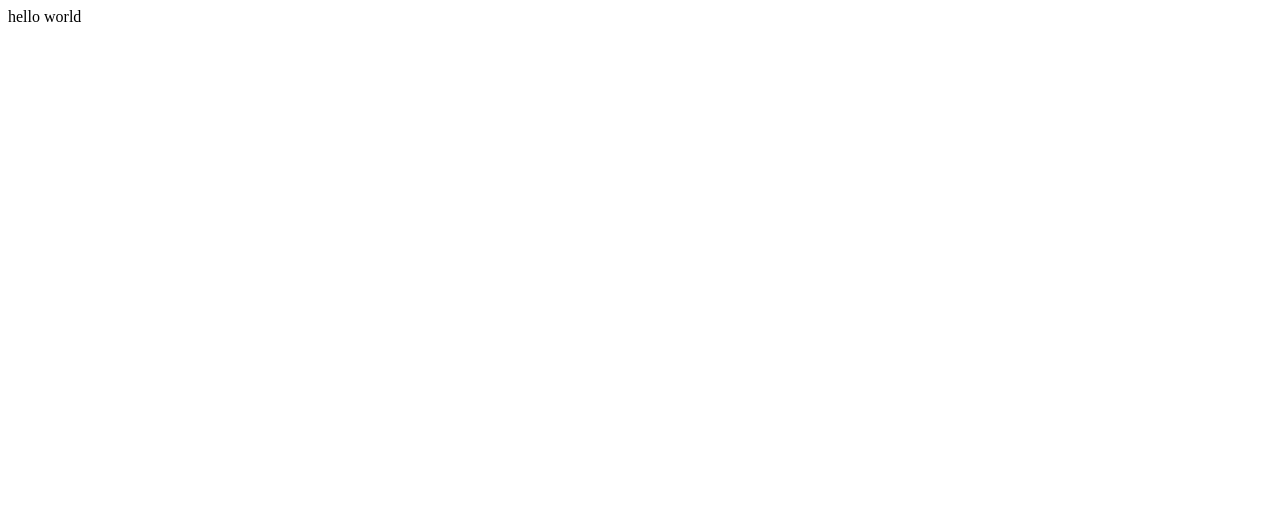
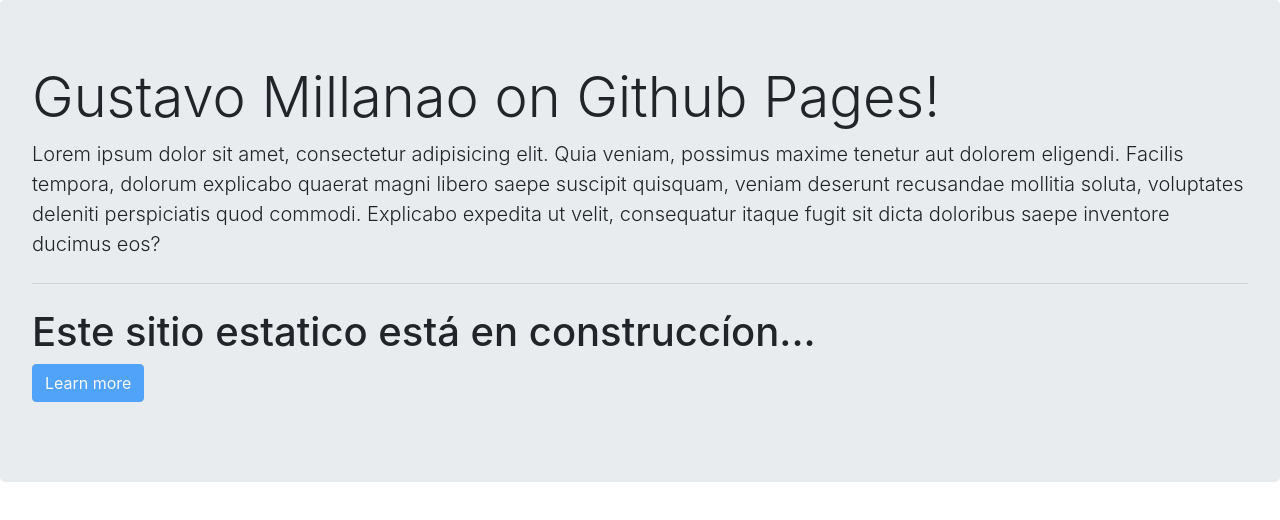
Before and after one commit to Gustavz7/Gustavz7.github.io, a plain HTML site: page index.html in a window 1280 px wide. Drawn offline with nearby package versions, Linux system fonts and the light colour scheme.

Commit message:
Actualizacion del sitio: En contruccion...

```diff
--- a/index.html
+++ b/index.html
@@ -1 +1,33 @@
-hello world
+<!doctype html>
+<html lang="en">
+  <head>
+    <!-- Required meta tags -->
+    <meta charset="utf-8">
+    <meta name="viewport" content="width=device-width, initial-scale=1, shrink-to-fit=no">
+
+    <!-- Bootstrap CSS -->
+    <link rel="stylesheet" href="https://maxcdn.bootstrapcdn.com/bootstrap/4.0.0/css/bootstrap.min.css" integrity="sha384-Gn5384xqQ1aoWXA+058RXPxPg6fy4IWvTNh0E263XmFcJlSAwiGgFAW/dAiS6JXm" crossorigin="anonymous">
+
+    <title>Hello, world!</title>
+  </head>
+  <body>
+
+    <div class="jumbotron">
+        <h1 class="display-4">Gustavo Millanao on Github Pages!</h1>
+        <p class="lead">
+            Lorem ipsum dolor sit amet, consectetur adipisicing elit. Quia veniam, possimus maxime tenetur aut dolorem eligendi. Facilis tempora, dolorum explicabo quaerat magni libero saepe suscipit quisquam, veniam deserunt recusandae mollitia soluta, voluptates deleniti perspiciatis quod commodi. Explicabo expedita ut velit, consequatur itaque fugit sit dicta doloribus saepe inventore ducimus eos?
+        </p>
+        <hr class="my-4">
+        <h1>Este sitio estatico está en construccíon...</h1>
+        <p class="lead">
+          <button class="btn btn-primary" href="#" disabled>Learn more</button>
+        </p>
+      </div>
+
+    <!-- Optional JavaScript -->
+    <!-- jQuery first, then Popper.js, then Bootstrap JS -->
+    <script src="https://code.jquery.com/jquery-3.2.1.slim.min.js" integrity="sha384-KJ3o2DKtIkvYIK3UENzmM7KCkRr/rE9/Qpg6aAZGJwFDMVNA/GpGFF93hXpG5KkN" crossorigin="anonymous"></script>
+    <script src="https://cdnjs.cloudflare.com/ajax/libs/popper.js/1.12.9/umd/popper.min.js" integrity="sha384-ApNbgh9B+Y1QKtv3Rn7W3mgPxhU9K/ScQsAP7hUibX39j7fakFPskvXusvfa0b4Q" crossorigin="anonymous"></script>
+    <script src="https://maxcdn.bootstrapcdn.com/bootstrap/4.0.0/js/bootstrap.min.js" integrity="sha384-JZR6Spejh4U02d8jOt6vLEHfe/JQGiRRSQQxSfFWpi1MquVdAyjUar5+76PVCmYl" crossorigin="anonymous"></script>
+  </body>
+</html>
```
